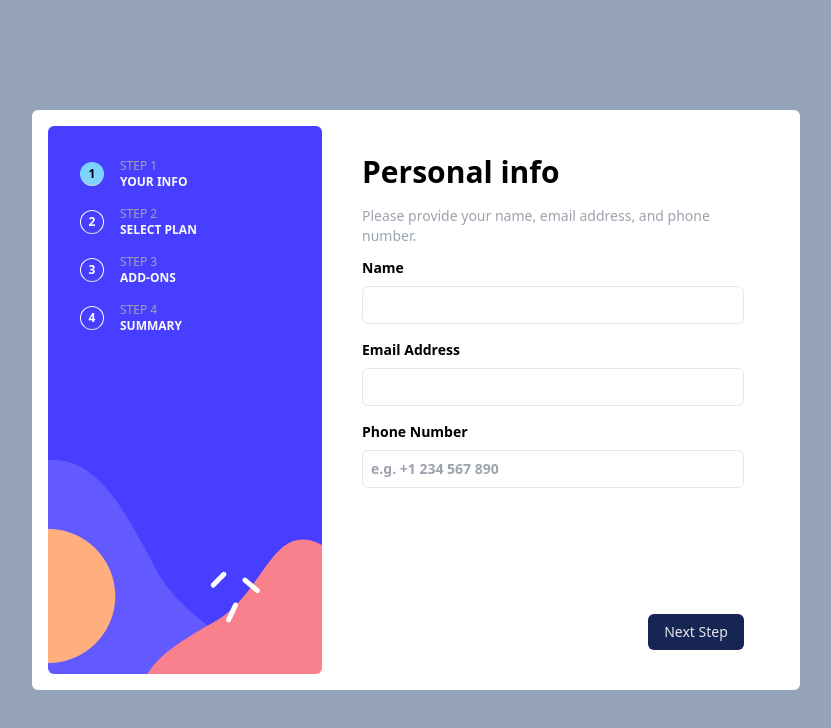
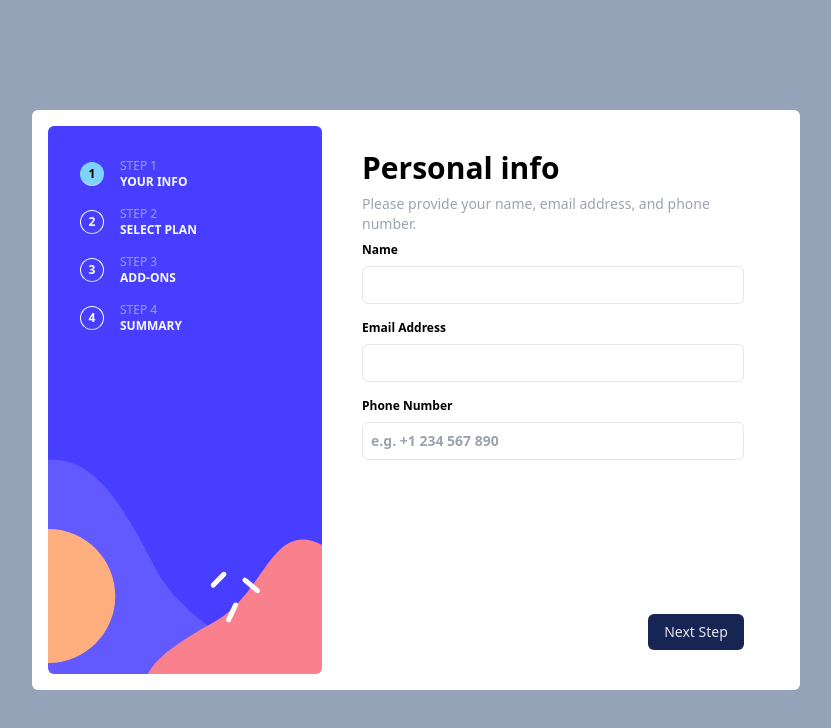
Before and after one commit to PaulV13/multi-step-form-app, a React (Vite) app: page / in a window 1280 px wide. Shown: the top 728 px of the page, without its empty margins (224-1055 px from the left). Built offline with nearby package versions, Linux system fonts and the light colour scheme.

Commit message:
Add react-hook-form and zod for validation personal info

```diff
--- a/package.json
+++ b/package.json
@@ -10,8 +10,11 @@
     "preview": "vite preview"
   },
   "dependencies": {
+    "@hookform/resolvers": "^3.4.0",
     "react": "^18.2.0",
     "react-dom": "^18.2.0",
+    "react-hook-form": "^7.51.4",
+    "zod": "^3.23.8",
     "zustand": "^4.5.2"
   },
   "devDependencies": {
--- a/src/App.tsx
+++ b/src/App.tsx
@@ -82,7 +82,9 @@ function App() {
             )}
           </div>
           {confirm ? null : (
-            <footer className="absolute bottom-0 left-0 flex w-full justify-between bg-white p-4 md:relative md:p-0">
+            <footer
+              className={`absolute bottom-0 left-0 flex w-full justify-between bg-white p-4 md:relative md:p-0 ${selectedStepOption > 1 ? "block" : "hidden"}`}
+            >
               <Button
                 title="Go Back"
                 styles={`w-24 px-4 py-2 text-sm font-bold text-gray-400 hover:text-blue-800 ${selectedStepOption > 1 ? "visible" : "invisible"}`}
--- a/src/components/PersonalInfo/PersonalInfo.tsx
+++ b/src/components/PersonalInfo/PersonalInfo.tsx
@@ -1,28 +1,72 @@
-import { usePersonalInfo } from "../../stores/storePersonalInfo";
+import { useForm } from "react-hook-form";
+import {
+  StatePersonalInfo,
+  usePersonalInfo,
+} from "../../stores/storePersonalInfo";
+import { useSidebar } from "../../stores/storeSidebar";
+import { z, ZodType } from "zod";
+import { zodResolver } from "@hookform/resolvers/zod";
+
+const InfoSchema: ZodType<StatePersonalInfo> = z.object({
+  name: z
+    .string()
+    .min(1, "Name is required")
+    .min(3, "Name is must be 3 characters long"),
+  email: z.string().min(1, "Email is required").email("Email is invalid"),
+  phone: z
+    .string()
+    .regex(/^\+?[0-9]+$/, "Phone number is invalid")
+    .min(1, "Phone number is required")
+    .min(8, "Phone number is must be at least 8 characters long")
+    .max(15, "Phone number is must have a maximum of 15 characters"),
+});
 
 function PersonalInfo() {
   const updateName = usePersonalInfo((state) => state.updateName);
   const updateEmail = usePersonalInfo((state) => state.updateEmail);
   const updatePhone = usePersonalInfo((state) => state.updatePhone);
 
+  const nextStep = useSidebar((state) => state.handleNextStep);
+
   const name = usePersonalInfo((state) => state.name);
   const email = usePersonalInfo((state) => state.email);
   const phone = usePersonalInfo((state) => state.phone);
 
+  const {
+    register,
+    handleSubmit,
+    formState: { errors },
+  } = useForm<StatePersonalInfo>({
+    defaultValues: { name, email, phone },
+    resolver: zodResolver(InfoSchema),
+  });
+
+  const onSubmit = () => {
+    nextStep();
+  };
+
   return (
     <section className="flex flex-col gap-2">
-      <h2 className="my-1 text-3xl font-bold">Personal info</h2>
-      <p className="my-1 text-sm text-gray-400">
+      <h2 className="text-3xl font-bold">Personal info</h2>
+      <p className="text-sm text-gray-400">
         Please provide your name, email address, and phone number.
       </p>
 
-      <form className="flex flex-col">
-        <label className="mb-2 text-sm font-semibold" htmlFor="name">
+      <form onSubmit={handleSubmit(onSubmit)} className="flex flex-col gap-2">
+        <div className="flex justify-between">
+          <label className="text-xs font-semibold" htmlFor="name">
             Name
           </label>
+          {errors.name?.message && (
+            <span className="text-xs font-semibold text-red-500">
+              {errors.name.message}
+            </span>
+          )}
+        </div>
         <input
+          {...register("name")}
           onChange={(e) => updateName(e.currentTarget.value)}
-          className="pointer mb-4 rounded-md border border-gray-200 p-2 text-sm font-semibold"
+          className="pointer mb-2 rounded-md border border-gray-200 p-2 text-sm font-semibold"
           type="text"
           id="name"
           name="name"
@@ -30,12 +74,20 @@ function PersonalInfo() {
           autoComplete="given-name"
         />
 
-        <label className="mb-2 text-sm font-semibold" htmlFor="email">
+        <div className="flex justify-between">
+          <label className="text-xs font-semibold" htmlFor="email">
             Email Address
           </label>
+          {errors.email?.message && (
+            <span className="text-xs font-semibold text-red-500">
+              {errors.email.message}
+            </span>
+          )}
+        </div>
         <input
+          {...register("email")}
           onChange={(e) => updateEmail(e.currentTarget.value)}
-          className="pointer mb-4 rounded-md border border-gray-200 p-2 text-sm font-semibold"
+          className="pointer mb-2 rounded-md border border-gray-200 p-2 text-sm font-semibold"
           type="email"
           id="email"
           name="email"
@@ -43,12 +95,20 @@ function PersonalInfo() {
           autoComplete="email"
         />
 
-        <label className="mb-2 text-sm font-semibold" htmlFor="phone">
+        <div className="flex justify-between">
+          <label className="text-xs font-semibold" htmlFor="phone">
             Phone Number
           </label>
+          {errors.phone?.message && (
+            <span className="text-xs font-semibold text-red-500">
+              {errors.phone.message}
+            </span>
+          )}
+        </div>
         <input
+          {...register("phone")}
           onChange={(e) => updatePhone(e.currentTarget.value)}
-          className="pointer mb-4 rounded-md border border-gray-200 p-2 text-sm font-semibold"
+          className="pointer mb-2 rounded-md border border-gray-200 p-2 text-sm font-semibold"
           type="tel"
           id="phone"
           name="phone"
@@ -56,6 +116,12 @@ function PersonalInfo() {
           placeholder="e.g. +1 234 567 890"
           autoComplete="tel"
         />
+
+        <input
+          type="submit"
+          className="absolute bottom-10 right-14 w-24 rounded-md bg-blue-950 px-4 py-2 text-sm text-gray-200 hover:bg-blue-800"
+          value="Next Step"
+        />
       </form>
     </section>
   );
--- a/src/stores/storePersonalInfo.ts
+++ b/src/stores/storePersonalInfo.ts
@@ -1,6 +1,6 @@
 import { create } from "zustand";
 
-type StatePersonalInfo = {
+export type StatePersonalInfo = {
   name: string;
   email: string;
   phone: string;
--- a/src/stores/storeSidebar.ts
+++ b/src/stores/storeSidebar.ts
@@ -27,13 +27,14 @@ const steps: SidebarOptionType[] = [
 export const useSidebar = create<StateSidebar & ActionsSidebar>((set) => ({
   selectedStepOption: 1,
   steps,
-  handleNextStep: () =>
+  handleNextStep: () => {
     set((state) => ({
       selectedStepOption:
         state.selectedStepOption < state.steps.length
           ? state.selectedStepOption + 1
           : state.selectedStepOption,
-    })),
+    }));
+  },
   handleBackStep: () =>
     set((state) => ({
       selectedStepOption:
```
Also changed, not shown: 1 other file (tests, documents, lock files or other folders). Lines whose indentation alone changed are shown as unchanged.
